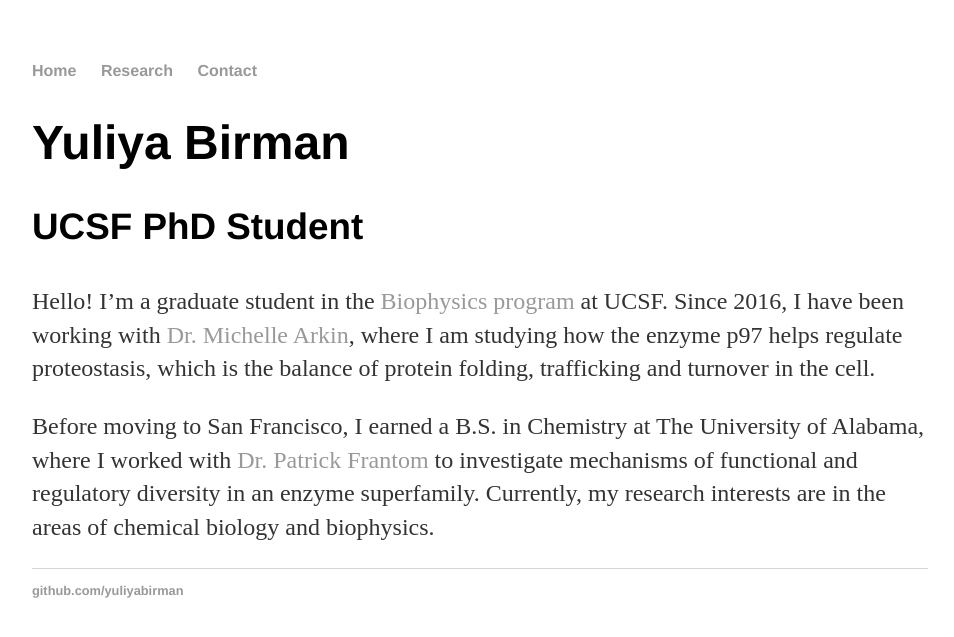
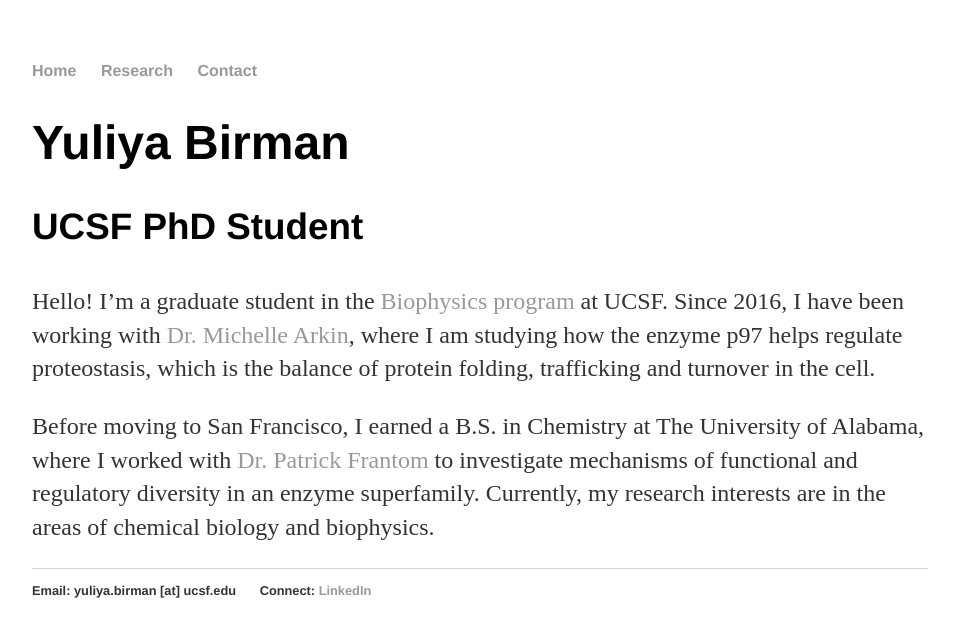
Before and after one commit to yuliyabirman/yuliyabirman.github.io, a Jekyll site: the page built from index.html, in a window 1280 px wide. Shown: the top 637 px of the page, without its empty margins (160-1114 px from the left). Built offline with Jekyll 4.4.1, drawn with Linux system fonts in a browser that asks for light colours.

Commit message:
Update default.html

```diff
--- a/_layouts/default.html
+++ b/_layouts/default.html
@@ -24,7 +24,8 @@
 
   <footer>
    <ul>
-   <li><a href="https://github.com/yuliyabirman">github.com/yuliyabirman</a></li>
+   <li>Email: yuliya.birman [at] ucsf.edu </li>
+   <li>Connect: <a href="https://www.linkedin.com/in/yuliya-birman-8583b363">LinkedIn</a></li>
    </ul>
   </footer>
   </body>
```
